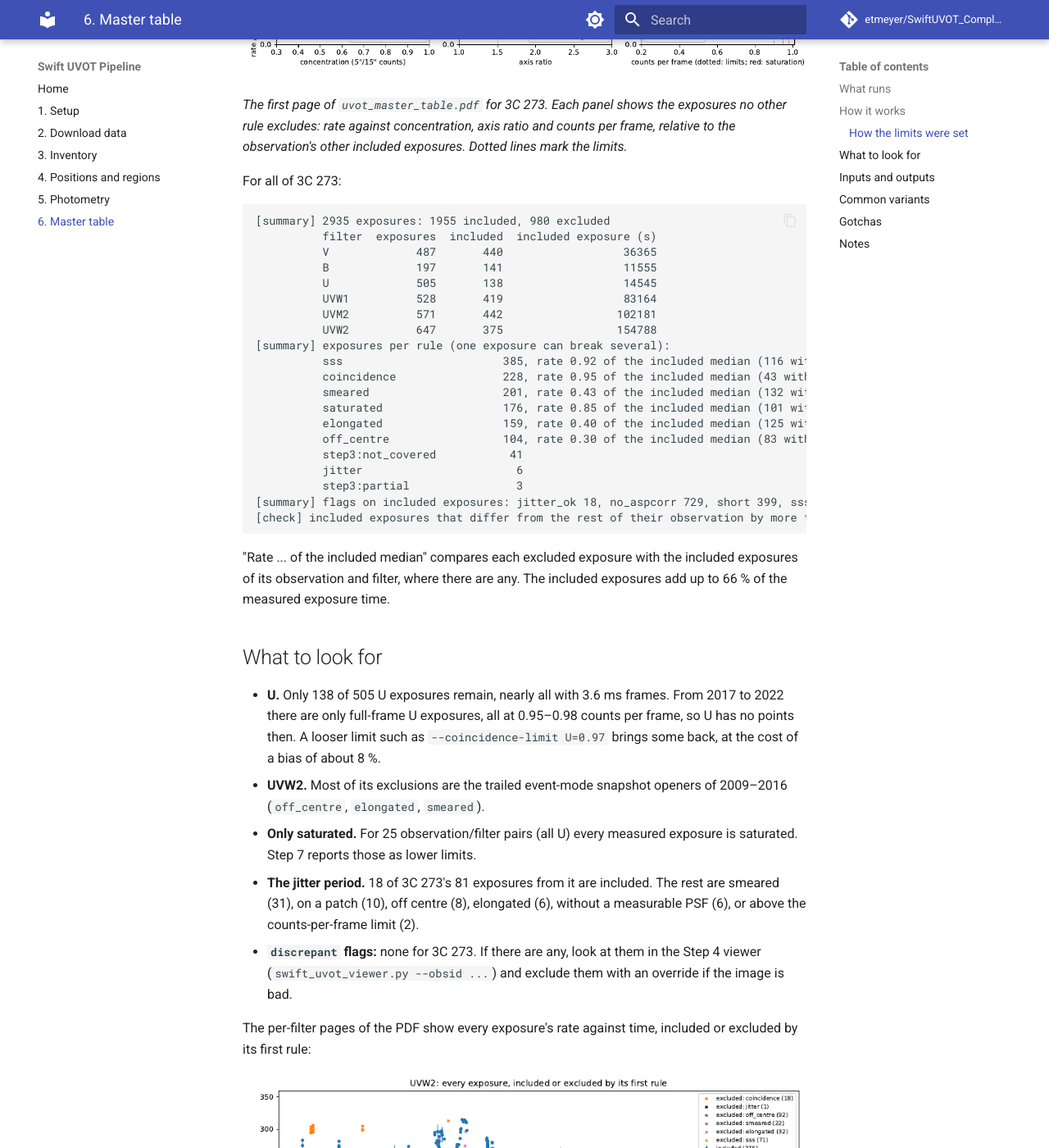
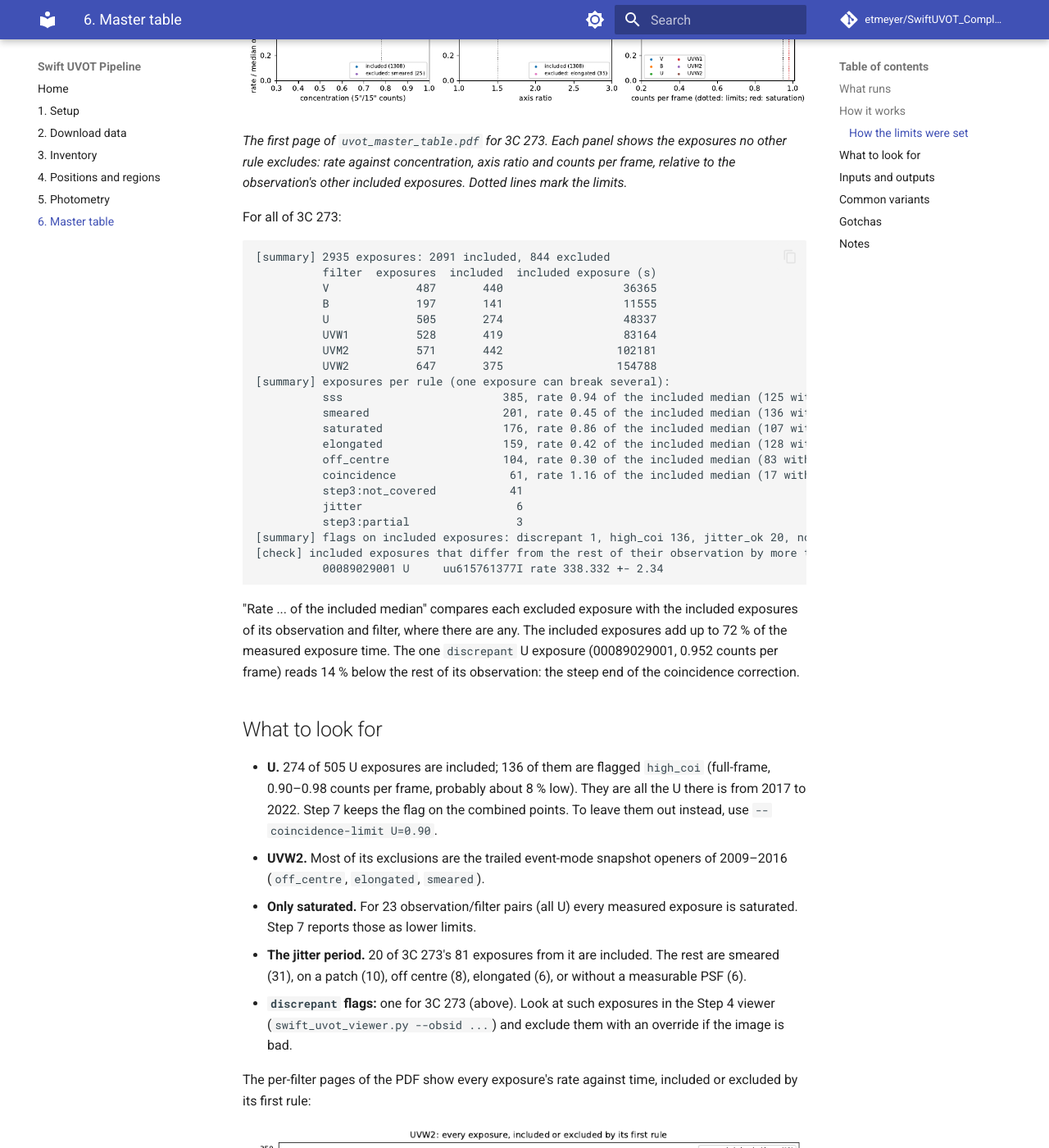
Before and after one commit to etmeyer/SwiftUVOT_Complete, an MkDocs documentation site: the page built from docs/06-master-table.md, in a window 1280 px wide and 1400 px high, scrolled down 3973 px. Shown: the whole window at 82% size. Built offline with MkDocs 1.6.1 and Material for MkDocs 9.7.7, drawn with Linux system fonts in a browser that asks for light colours; comment, search, counter and statistics services are not loaded; some of the changed text lies outside the part shown.

Commit message:
Master table: keep high-counts U, flagged high_coi
U is now kept up to the saturation cap instead of being excluded above
0.90 counts per frame; exposures above 0.90 get the flag high_coi
(full-frame U above 0.93 reads about 8 % low against windowed U of the
same snapshot). For 3C 273 this brings back 136 U exposures, all the U
there is from 2017 to 2022. --coincidence-limit U=0.90 restores the old
behaviour.

Co-Authored-By: Claude Opus 5.5 (1M context) <noreply@anthropic.com>

````diff
--- a/docs/06-master-table.md
+++ b/docs/06-master-table.md
@@ -20,7 +20,7 @@ make_uvot_master_table.py
 | ---- | ------- |
 | `--outdir` | Steps 3–5's output folder (default `UVOT_output`) |
 | `--sss-level` | Exclude exposures on a low-sensitivity patch at this level or a stricter one: `LOW` (default), `MID` or `HIGH` |
-| `--coincidence-limit FILTER=VALUE` | Change a filter's counts-per-frame limit (default U 0.90, others 0.95); can be repeated |
+| `--coincidence-limit FILTER=VALUE` | Change a filter's counts-per-frame limit (default 0.95; U only at the saturation cap, 0.98); can be repeated |
 
 ## How it works
 
@@ -32,7 +32,7 @@ come from the 3C 273 data, as described below.
 | `step3:<status>` | exposures that were not candidates in Step 3 (`not_covered`, `partial`, ...) | no usable image of the source |
 | `step4:<status>`, `step5:failed` | exposures without regions or photometry | nothing to use |
 | `saturated` | more than 0.98 counts per frame | `uvotsource` caps the rate: it is only a lower limit |
-| `coincidence` | above the filter's limit: U 0.90, others 0.95 counts per frame | the coincidence-loss correction goes wrong below the cap: full-frame U above 0.93 reads 8 % low, UVW2 above 0.95 reads 13–39 % high |
+| `coincidence` | above 0.95 counts per frame (U: not used, see `high_coi`) | the coincidence-loss correction goes wrong below the cap: UVW2 above 0.95 reads 13–39 % high |
 | `sss` | on a low-sensitivity patch at `--sss-level` (LOW) | rates 5 % low on average, 29 % of them more than 10 % low |
 | `off_centre` | source found more than 3″ from the region centre, so Step 4 left the region at `--ra`/`--dec` | the region misses the source: rates 0.30 of the truth |
 | `smeared` | concentration (5″/15″ counts, Step 4) below 0.78 | light outside the 5″ region: 3 % low at 0.75–0.78, far more below |
@@ -50,6 +50,9 @@ other.
 
 - `sss_mid` and `sss_high`: on a patch only at a level the rule doesn't exclude.
 - `jitter_ok`: taken during the jitter, but the PSF check passed.
+- `high_coi`: U above 0.90 counts per frame. Kept, because for a bright
+  source full-frame U is often the only U there is, but probably about 8 %
+  low (full-frame U above 0.93 against windowed U of the same snapshot).
 - `no_aspcorr`: no aspect correction; the region is centred on the source.
 - `short`: exposure under 20 s.
 - `discrepant`: the rate differs from the error-weighted mean of the rest of
@@ -136,47 +139,51 @@ exposures. Dotted lines mark the limits.*
 For all of 3C 273:
 
 ```
-[summary] 2935 exposures: 1955 included, 980 excluded
+[summary] 2935 exposures: 2091 included, 844 excluded
           filter  exposures  included  included exposure (s)
           V             487       440                  36365
           B             197       141                  11555
-          U             505       138                  14545
+          U             505       274                  48337
           UVW1          528       419                  83164
           UVM2          571       442                 102181
           UVW2          647       375                 154788
 [summary] exposures per rule (one exposure can break several):
-          sss                        385, rate 0.92 of the included median (116 with one)
-          coincidence                228, rate 0.95 of the included median (43 with one)
-          smeared                    201, rate 0.43 of the included median (132 with one)
-          saturated                  176, rate 0.85 of the included median (101 with one)
-          elongated                  159, rate 0.40 of the included median (125 with one)
+          sss                        385, rate 0.94 of the included median (125 with one)
+          smeared                    201, rate 0.45 of the included median (136 with one)
+          saturated                  176, rate 0.86 of the included median (107 with one)
+          elongated                  159, rate 0.42 of the included median (128 with one)
           off_centre                 104, rate 0.30 of the included median (83 with one)
+          coincidence                 61, rate 1.16 of the included median (17 with one)
           step3:not_covered           41
           jitter                       6
           step3:partial                3
-[summary] flags on included exposures: jitter_ok 18, no_aspcorr 729, short 399, sss_high 91, sss_mid 183
-[check] included exposures that differ from the rest of their observation by more than 10 % and 5 sigma: 0
+[summary] flags on included exposures: discrepant 1, high_coi 136, jitter_ok 20, no_aspcorr 744, short 420, sss_high 106, sss_mid 218
+[check] included exposures that differ from the rest of their observation by more than 10 % and 5 sigma: 1
+          00089029001 U     uu615761377I rate 338.332 +- 2.34
 ```
 
 "Rate ... of the included median" compares each excluded exposure with the
 included exposures of its observation and filter, where there are any. The
-included exposures add up to 66 % of the measured exposure time.
+included exposures add up to 72 % of the measured exposure time. The one
+`discrepant` U exposure (00089029001, 0.952 counts per frame) reads 14 %
+below the rest of its observation: the steep end of the coincidence
+correction.
 
 ## What to look for
 
-- **U.** Only 138 of 505 U exposures remain, nearly all with 3.6 ms frames.
-  From 2017 to 2022 there are only full-frame U exposures, all at 0.95–0.98
-  counts per frame, so U has no points then. A looser limit such as
-  `--coincidence-limit U=0.97` brings some back, at the cost of a bias of
-  about 8 %.
+- **U.** 274 of 505 U exposures are included; 136 of them are flagged
+  `high_coi` (full-frame, 0.90–0.98 counts per frame, probably about 8 %
+  low). They are all the U there is from 2017 to 2022. Step 7 keeps the
+  flag on the combined points. To leave them out instead, use
+  `--coincidence-limit U=0.90`.
 - **UVW2.** Most of its exclusions are the trailed event-mode snapshot
   openers of 2009–2016 (`off_centre`, `elongated`, `smeared`).
-- **Only saturated.** For 25 observation/filter pairs (all U) every measured
+- **Only saturated.** For 23 observation/filter pairs (all U) every measured
   exposure is saturated. Step 7 reports those as lower limits.
-- **The jitter period.** 18 of 3C 273's 81 exposures from it are included.
+- **The jitter period.** 20 of 3C 273's 81 exposures from it are included.
   The rest are smeared (31), on a patch (10), off centre (8), elongated (6),
-  without a measurable PSF (6), or above the counts-per-frame limit (2).
-- **`discrepant` flags:** none for 3C 273. If there are any, look at them in
+  or without a measurable PSF (6).
+- **`discrepant` flags:** one for 3C 273 (above). Look at such exposures in
   the Step 4 viewer (`swift_uvot_viewer.py --obsid ...`) and exclude them
   with an override if the image is bad.
 
@@ -214,8 +221,8 @@ UVOT_output/
 # Also exclude exposures on a MID-level patch
 make_uvot_master_table.py --sss-level MID
 
-# A looser U limit (biased, see above)
-make_uvot_master_table.py --coincidence-limit U=0.97
+# Exclude full-frame U above 0.90 counts per frame instead of flagging it
+make_uvot_master_table.py --coincidence-limit U=0.90
 
 # The included exposures of one filter (include is column 29)
 awk '$1 == "obsid" || ($2 == "UVW1" && $29 == "yes")' UVOT_output/uvot_master_table.txt | less -S
````
Also changed, not shown: README.md (+1 -1 lines), doc_notes.md (+5 -3 lines), make_uvot_master_table.py (+17 -8 lines), docs/img/06-rules-3c273.png.
